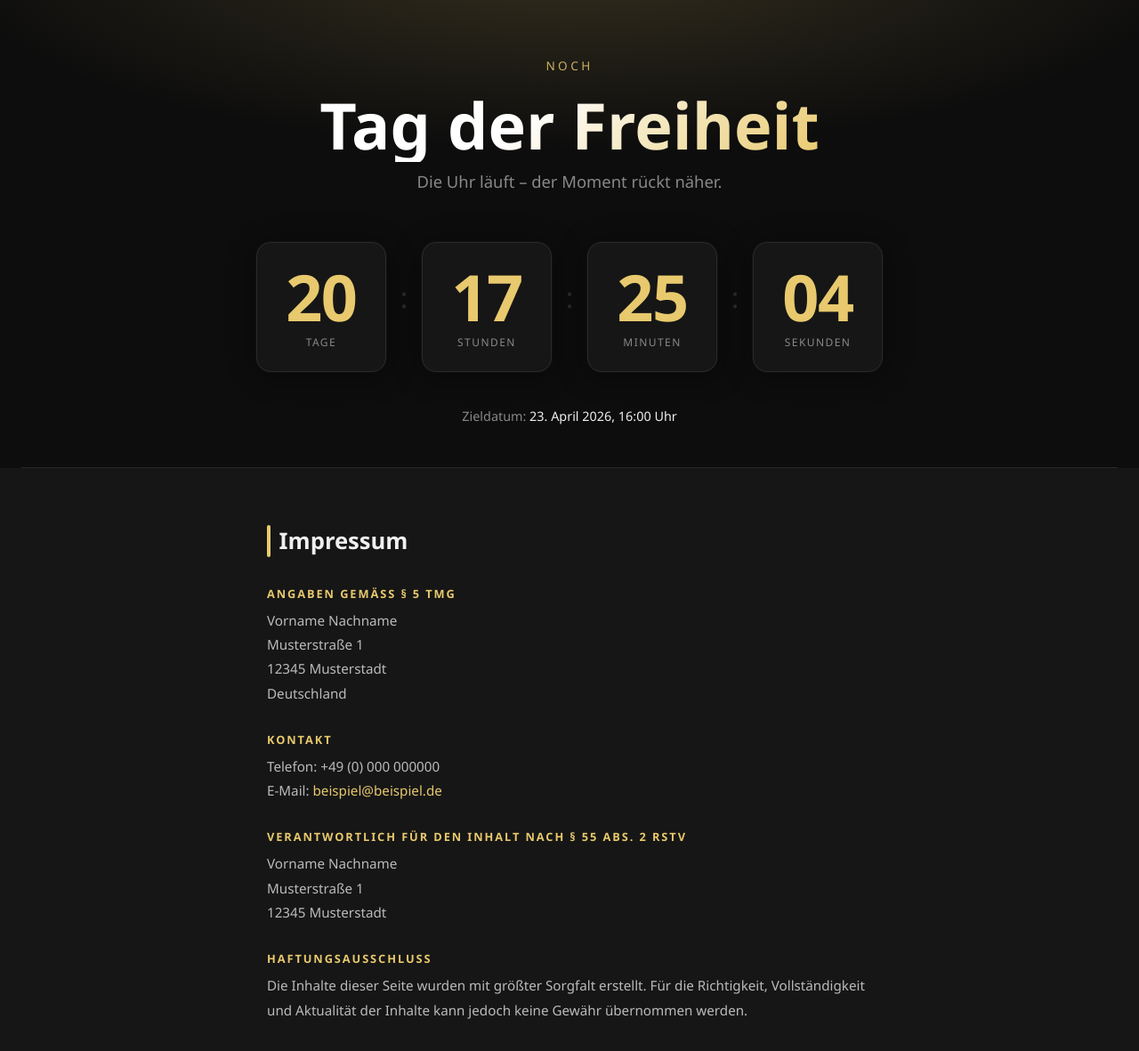
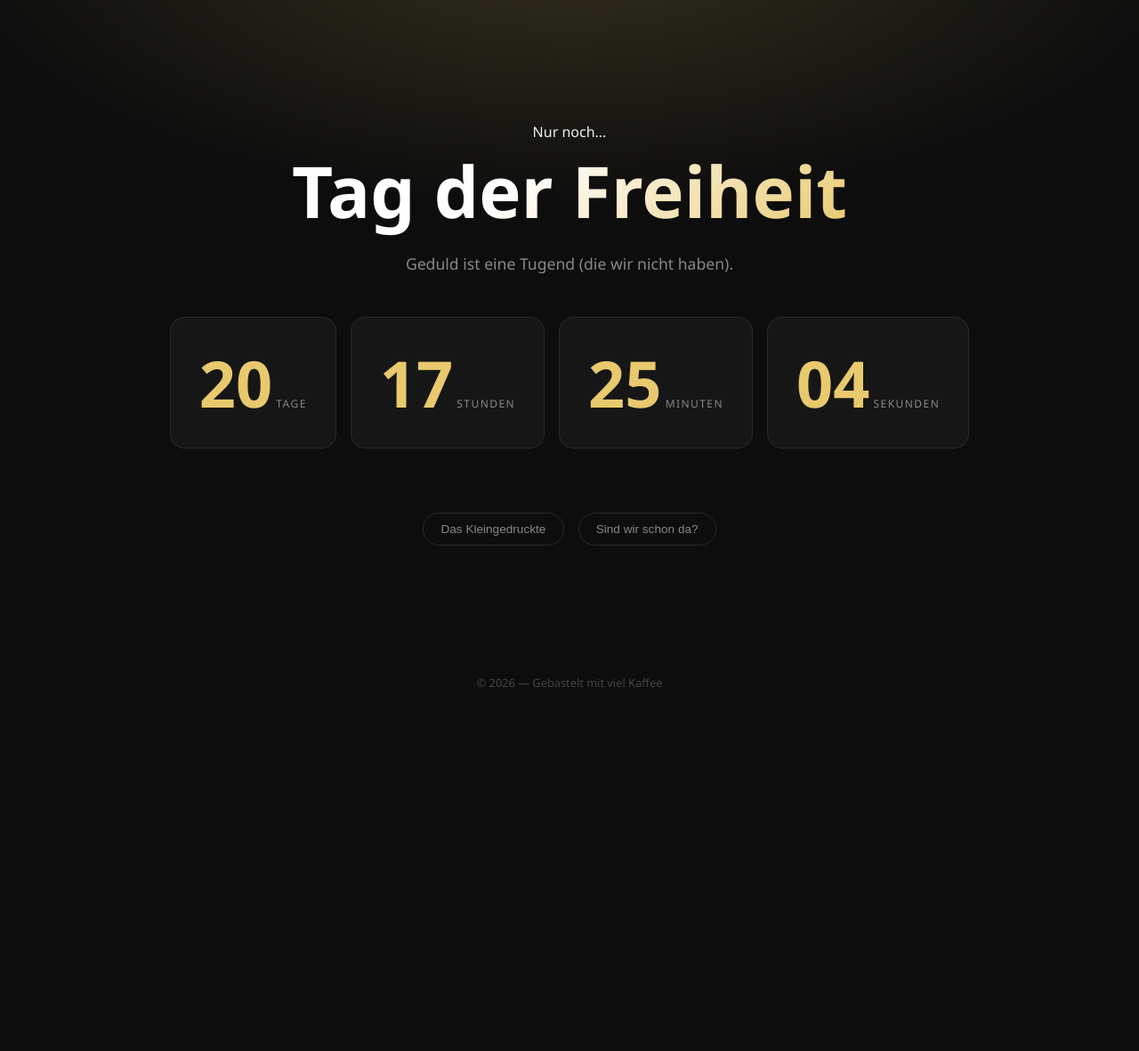
Before and after one commit to HaruspexSan/day-of-freedom, a plain HTML site: page index.html in a window 1280 px wide. Shown: the top 1181 px of the page at 89% size. After the commit the page ends 800 px from the top, so only its background shows below. Drawn offline with Linux system fonts and the light colour scheme.

Commit message:
feat: add eastereggs and more

```diff
--- a/index.html
+++ b/index.html
@@ -3,24 +3,22 @@
 <head>
   <meta charset="UTF-8" />
   <meta name="viewport" content="width=device-width, initial-scale=1.0" />
-  <title>Tag der Freiheit</title>
+  <title>Tag der Freiheit 2026</title>
   <style>
     /* ── Reset & Base ── */
     *, *::before, *::after { box-sizing: border-box; margin: 0; padding: 0; }
 
     :root {
-      --bg:        #0d0d0d;
-      --surface:   #161616;
-      --border:    #2a2a2a;
-      --accent:    #e8c96d;
-      --accent2:   #c9a93d;
-      --text:      #f0f0f0;
-      --muted:     #888;
-      --radius:    1rem;
-      --font:      'Segoe UI', system-ui, sans-serif;
+      --bg: #0d0d0d;
+      --surface: #161616;
+      --border: #2a2a2a;
+      --accent: #e8c96d;
+      --accent2: #c9a93d;
+      --text: #f0f0f0;
+      --muted: #888;
+      --radius: 1rem;
+      --font: 'Segoe UI', system-ui, sans-serif;
     }
-
-    html { scroll-behavior: smooth; }
 
     body {
       font-family: var(--font);
@@ -29,6 +27,8 @@
       min-height: 100vh;
       display: flex;
       flex-direction: column;
+      overflow-x: hidden;
+      transition: background 0.3s ease;
     }
 
     /* ── Hero / Countdown ── */
@@ -40,35 +40,27 @@
       justify-content: center;
       text-align: center;
       padding: 4rem 1.5rem 3rem;
-      background:
-        radial-gradient(ellipse 80% 60% at 50% -10%, rgba(232,201,109,.18) 0%, transparent 70%),
-        var(--bg);
-    }
-
-    .hero__eyebrow {
-      font-size: .85rem;
-      letter-spacing: .25em;
-      text-transform: uppercase;
-      color: var(--accent);
-      margin-bottom: 1rem;
-      opacity: .85;
+      background: radial-gradient(ellipse 80% 60% at 50% -10%, rgba(232,201,109,.18) 0%, transparent 70%), var(--bg);
     }
 
     .hero__title {
-      font-size: clamp(2rem, 6vw, 4.5rem);
-      font-weight: 700;
-      line-height: 1.15;
-      margin-bottom: .6rem;
+      font-size: clamp(2.5rem, 8vw, 5rem);
+      font-weight: 800;
+      cursor: pointer;
+      user-select: none;
       background: linear-gradient(135deg, #fff 40%, var(--accent));
       -webkit-background-clip: text;
       -webkit-text-fill-color: transparent;
-      background-clip: text;
+      transition: transform 0.2s;
     }
 
+    .hero__title:active { transform: scale(0.95); }
+
     .hero__subtitle {
-      font-size: clamp(.95rem, 2vw, 1.15rem);
+      font-size: 1.1rem;
       color: var(--muted);
-      margin-bottom: 3.5rem;
+      margin: 1rem 0 3rem;
+      height: 1.5rem; /* Platzhalter für Easter-Egg Text */
     }
 
     /* ── Timer Grid ── */
@@ -86,268 +78,190 @@
       border-radius: var(--radius);
       padding: 1.5rem 2rem;
       min-width: 110px;
-      display: flex;
-      flex-direction: column;
-      align-items: center;
-      gap: .4rem;
-      box-shadow: 0 4px 32px rgba(0,0,0,.45), 0 0 0 1px rgba(255,255,255,.03);
-      transition: border-color .3s;
+      cursor: help;
+      transition: all 0.3s cubic-bezier(0.175, 0.885, 0.32, 1.275);
     }
 
-    .timer__unit:hover { border-color: var(--accent2); }
+    .timer__unit:hover { border-color: var(--accent); transform: translateY(-5px); }
 
     .timer__number {
       font-size: clamp(2.5rem, 7vw, 4.5rem);
       font-weight: 700;
-      font-variant-numeric: tabular-nums;
-      line-height: 1;
       color: var(--accent);
-      letter-spacing: -.02em;
     }
 
     .timer__label {
       font-size: .75rem;
+      text-transform: uppercase;
       letter-spacing: .12em;
-      text-transform: uppercase;
       color: var(--muted);
     }
 
-    .timer__separator {
-      display: flex;
-      align-items: center;
-      padding-bottom: 1.4rem;
-      color: var(--border);
-      font-size: 2rem;
-      font-weight: 300;
-      user-select: none;
+    /* ── Interactive Buttons ── */
+    .btn-container {
+        display: flex;
+        gap: 1rem;
+        margin-top: 2rem;
     }
 
-    /* finished state */
-    .finished-msg {
-      display: none;
-      font-size: clamp(1.4rem, 4vw, 2.5rem);
-      font-weight: 600;
-      color: var(--accent);
-      text-align: center;
+    .btn {
+      background: transparent;
+      border: 1px solid var(--border);
+      color: var(--muted);
+      padding: 0.6rem 1.2rem;
+      border-radius: 2rem;
+      cursor: pointer;
+      font-size: 0.85rem;
+      transition: all 0.2s;
     }
 
-    .hero__target {
-      font-size: .9rem;
-      color: var(--muted);
+    .btn:hover {
+      background: var(--surface);
+      color: var(--text);
+      border-color: var(--accent);
     }
 
-    .hero__target span { color: var(--text); font-weight: 500; }
-
-    /* ── Divider ── */
-    .divider {
-      border: none;
+    /* ── Impressum (Hidden by default) ── */
+    .impressum {
+      display: none;
+      background: var(--surface);
+      padding: 3rem 1.5rem;
       border-top: 1px solid var(--border);
-      margin: 0 1.5rem;
+      animation: slideUp 0.4s ease-out;
     }
 
-    /* ── Impressum ── */
-    .impressum {
-      background: var(--surface);
-      padding: 4rem 1.5rem;
-      display: flex;
-      flex-direction: column;
-      align-items: center;
+    @keyframes slideUp { from { opacity: 0; transform: translateY(20px); } to { opacity: 1; transform: translateY(0); } }
+
+    .impressum__inner { max-width: 680px; margin: 0 auto; text-align: left; }
+    .impressum__section { margin-bottom: 1.5rem; color: #bbb; font-size: 0.9rem; }
+    .impressum__section h3 { color: var(--accent); font-size: 0.8rem; margin-bottom: 0.5rem; text-transform: uppercase; }
+
+    /* ── Party Mode ── */
+    .party-mode {
+      animation: disco 0.5s infinite;
+    }
+    @keyframes disco {
+      0% { background-color: #440000; }
+      25% { background-color: #004400; }
+      50% { background-color: #000044; }
+      75% { background-color: #444400; }
+      100% { background-color: #0d0d0d; }
     }
 
-    .impressum__inner {
-      max-width: 680px;
-      width: 100%;
-    }
+    footer { padding: 1.5rem; text-align: center; font-size: 0.8rem; color: #444; }
 
-    .impressum__title {
-      font-size: 1.6rem;
-      font-weight: 700;
-      margin-bottom: 2rem;
-      color: var(--text);
-      display: flex;
-      align-items: center;
-      gap: .6rem;
-    }
-
-    .impressum__title::before {
-      content: '';
-      display: inline-block;
-      width: 4px;
-      height: 1.4em;
-      background: var(--accent);
-      border-radius: 2px;
-    }
-
-    .impressum__section {
-      margin-bottom: 1.8rem;
-    }
-
-    .impressum__section h3 {
-      font-size: .8rem;
-      letter-spacing: .15em;
-      text-transform: uppercase;
-      color: var(--accent);
-      margin-bottom: .5rem;
-    }
-
-    .impressum__section p,
-    .impressum__section address {
-      font-style: normal;
-      line-height: 1.8;
-      color: #bbb;
-      font-size: .95rem;
-    }
-
-    .impressum__section a {
-      color: var(--accent);
-      text-decoration: none;
-    }
-
-    .impressum__section a:hover { text-decoration: underline; }
-
-    /* ── Footer ── */
-    footer {
-      text-align: center;
-      padding: 1.5rem;
-      font-size: .8rem;
-      color: var(--muted);
-      border-top: 1px solid var(--border);
-    }
-
-    /* ── Responsive ── */
-    @media (max-width: 500px) {
-      .timer__separator { display: none; }
-      .timer__unit { min-width: 80px; padding: 1rem 1.2rem; }
-    }
+    @media (max-width: 500px) { .timer__unit { min-width: 85px; padding: 1rem; } }
   </style>
 </head>
 <body>
 
-  <!-- ════════════════════  HERO  ════════════════════ -->
   <section class="hero">
-    <p class="hero__eyebrow">Noch</p>
-    <h1 class="hero__title">Tag der Freiheit</h1>
-    <p class="hero__subtitle">Die Uhr läuft&nbsp;– der Moment rückt näher.</p>
+    <p class="hero__eyebrow" id="eyebrow">Nur noch...</p>
+    <h1 class="hero__title" id="mainTitle">Tag der Freiheit</h1>
+    <p class="hero__subtitle" id="jokeText">Geduld ist eine Tugend (die wir nicht haben).</p>
 
     <div class="timer" id="timer">
-      <div class="timer__unit">
+      <div class="timer__unit" title="Echt viele Tage...">
         <span class="timer__number" id="days">--</span>
         <span class="timer__label">Tage</span>
       </div>
-      <div class="timer__separator">:</div>
-      <div class="timer__unit">
+      <div class="timer__unit" title="Genug für ein paar Nickerchen.">
         <span class="timer__number" id="hours">--</span>
         <span class="timer__label">Stunden</span>
       </div>
-      <div class="timer__separator">:</div>
-      <div class="timer__unit">
+      <div class="timer__unit" title="Vergehen schneller als man denkt.">
         <span class="timer__number" id="minutes">--</span>
         <span class="timer__label">Minuten</span>
       </div>
-      <div class="timer__separator">:</div>
-      <div class="timer__unit">
+      <div class="timer__unit" id="secondsUnit" title="Klick mich für Party!">
         <span class="timer__number" id="seconds">--</span>
         <span class="timer__label">Sekunden</span>
       </div>
     </div>
 
-    <p class="finished-msg" id="finishedMsg">🎉 Der Tag der Freiheit ist da!</p>
-
-    <p class="hero__target">
-      Zieldatum: <span>23. April 2026, 16:00 Uhr</span>
-    </p>
+    <div class="btn-container">
+        <button class="btn" onclick="toggleImpressum()">Das Kleingedruckte</button>
+        <button class="btn" onclick="areWeThereYet()">Sind wir schon da?</button>
+    </div>
   </section>
 
-  <hr class="divider" />
-
-  <!-- ════════════════════  IMPRESSUM  ════════════════════ -->
-  <section class="impressum" id="impressum">
+  <section class="impressum" id="impressumSection">
     <div class="impressum__inner">
-      <h2 class="impressum__title">Impressum</h2>
-
       <div class="impressum__section">
-        <h3>Angaben gemäß § 5 TMG</h3>
-        <address>
-          Vorname Nachname<br />
-          Musterstraße 1<br />
-          12345 Musterstadt<br />
-          Deutschland
-        </address>
+        <h3>Impressum</h3>
+        <p>Maximilian Krug<br>Bamberg<br>maximilian.krug@fau.de</p>
       </div>
-
       <div class="impressum__section">
-        <h3>Kontakt</h3>
-        <p>
-          Telefon: +49 (0) 000 000000<br />
-          E-Mail: <a href="mailto:beispiel@beispiel.de">beispiel@beispiel.de</a>
-        </p>
-      </div>
-
-      <div class="impressum__section">
-        <h3>Verantwortlich für den Inhalt nach § 55 Abs. 2 RStV</h3>
-        <address>
-          Vorname Nachname<br />
-          Musterstraße 1<br />
-          12345 Musterstadt
-        </address>
-      </div>
-
-      <div class="impressum__section">
-        <h3>Haftungsausschluss</h3>
-        <p>
-          Die Inhalte dieser Seite wurden mit größter Sorgfalt erstellt.
-          Für die Richtigkeit, Vollständigkeit und Aktualität der Inhalte
-          kann jedoch keine Gewähr übernommen werden.
-        </p>
+        <h3>Rechtlicher Kram</h3>
+        <p>Diese Seite dient der Überbrückung von Wartezeit-Traumas. Haftung für schlechte Witze ausgeschlossen.</p>
       </div>
     </div>
   </section>
 
   <footer>
-    &copy; <span id="year"></span> &mdash; Alle Rechte vorbehalten
+    &copy; 2026 — Gebastelt mit viel Kaffee
   </footer>
 
-  <!-- ════════════════════  JAVASCRIPT  ════════════════════ -->
   <script>
-    // Target: 23 April 2026, 16:00 local time
-    const TARGET = new Date(2026, 3, 23, 16, 0, 0);   // month is 0-indexed
+    const TARGET = new Date(2026, 3, 23, 16, 0, 0);
+    const jokes = [
+        "Geduld ist eine Tugend.",
+        "Starr nicht so, davon geht's nicht schneller!",
+        "In der Zwischenzeit könntest du ein neues Hobby lernen.",
+        "Noch mal schlafen? Nein, öfter.",
+        "Fast geschafft! (Spaß, schau auf die Tage)",
+        "Feierabend ist erst, wenn die Uhr auf Null steht."
+    ];
 
-    const $days    = document.getElementById('days');
-    const $hours   = document.getElementById('hours');
-    const $minutes = document.getElementById('minutes');
-    const $seconds = document.getElementById('seconds');
-    const $timer   = document.getElementById('timer');
-    const $done    = document.getElementById('finishedMsg');
-
-    function pad(n) { return String(n).padStart(2, '0'); }
-
+    // ── Timer Logic ──
     function tick() {
-      const now  = new Date();
-      const diff = TARGET - now;
-
+      const diff = TARGET - new Date();
       if (diff <= 0) {
-        $timer.style.display = 'none';
-        $done.style.display  = 'block';
+        document.body.innerHTML = "<h1 style='color:var(--accent); text-align:center; margin-top:20vh;'>FREIHEIT! 🎉</h1>";
         return;
       }
+      const s = Math.floor(diff / 1000) % 60;
+      const m = Math.floor(diff / 60000) % 60;
+      const h = Math.floor(diff / 3600000) % 24;
+      const d = Math.floor(diff / 86400000);
 
-      const totalSecs = Math.floor(diff / 1000);
-      const s = totalSecs % 60;
-      const m = Math.floor(totalSecs / 60) % 60;
-      const h = Math.floor(totalSecs / 3600) % 24;
-      const d = Math.floor(totalSecs / 86400);
+      document.getElementById('days').textContent = d;
+      document.getElementById('hours').textContent = String(h).padStart(2, '0');
+      document.getElementById('minutes').textContent = String(m).padStart(2, '0');
+      document.getElementById('seconds').textContent = String(s).padStart(2, '0');
+    }
+    setInterval(tick, 1000);
+    tick();
 
-      $days.textContent    = pad(d);
-      $hours.textContent   = pad(h);
-      $minutes.textContent = pad(m);
-      $seconds.textContent = pad(s);
+    // ── Easter Eggs ──
+
+    // 1. Titel Klick
+    document.getElementById('mainTitle').addEventListener('click', () => {
+        const jokeElem = document.getElementById('jokeText');
+        const randomJoke = jokes[Math.floor(Math.random() * jokes.length)];
+        jokeElem.textContent = randomJoke;
+        jokeElem.style.color = "var(--accent)";
+    });
+
+    // 2. Party Mode (Sekunden Klick)
+    document.getElementById('secondsUnit').addEventListener('click', () => {
+        document.body.classList.toggle('party-mode');
+        const eyebrow = document.getElementById('eyebrow');
+        eyebrow.textContent = document.body.classList.contains('party-mode') ? "PARTY HARD!" : "Nur noch...";
+    });
+
+    // 3. Sind wir schon da?
+    function areWeThereYet() {
+        alert("Nein. Frag in 5 Minuten nochmal.");
     }
 
-    tick();
-    setInterval(tick, 1000);
-
-    // Footer year
-    document.getElementById('year').textContent = new Date().getFullYear();
+    // ── Impressum Toggle ──
+    function toggleImpressum() {
+      const section = document.getElementById('impressumSection');
+      const isHidden = window.getComputedStyle(section).display === 'none';
+      section.style.display = isHidden ? 'block' : 'none';
+      if(isHidden) section.scrollIntoView({ behavior: 'smooth' });
+    }
   </script>
 </body>
 </html>
```
